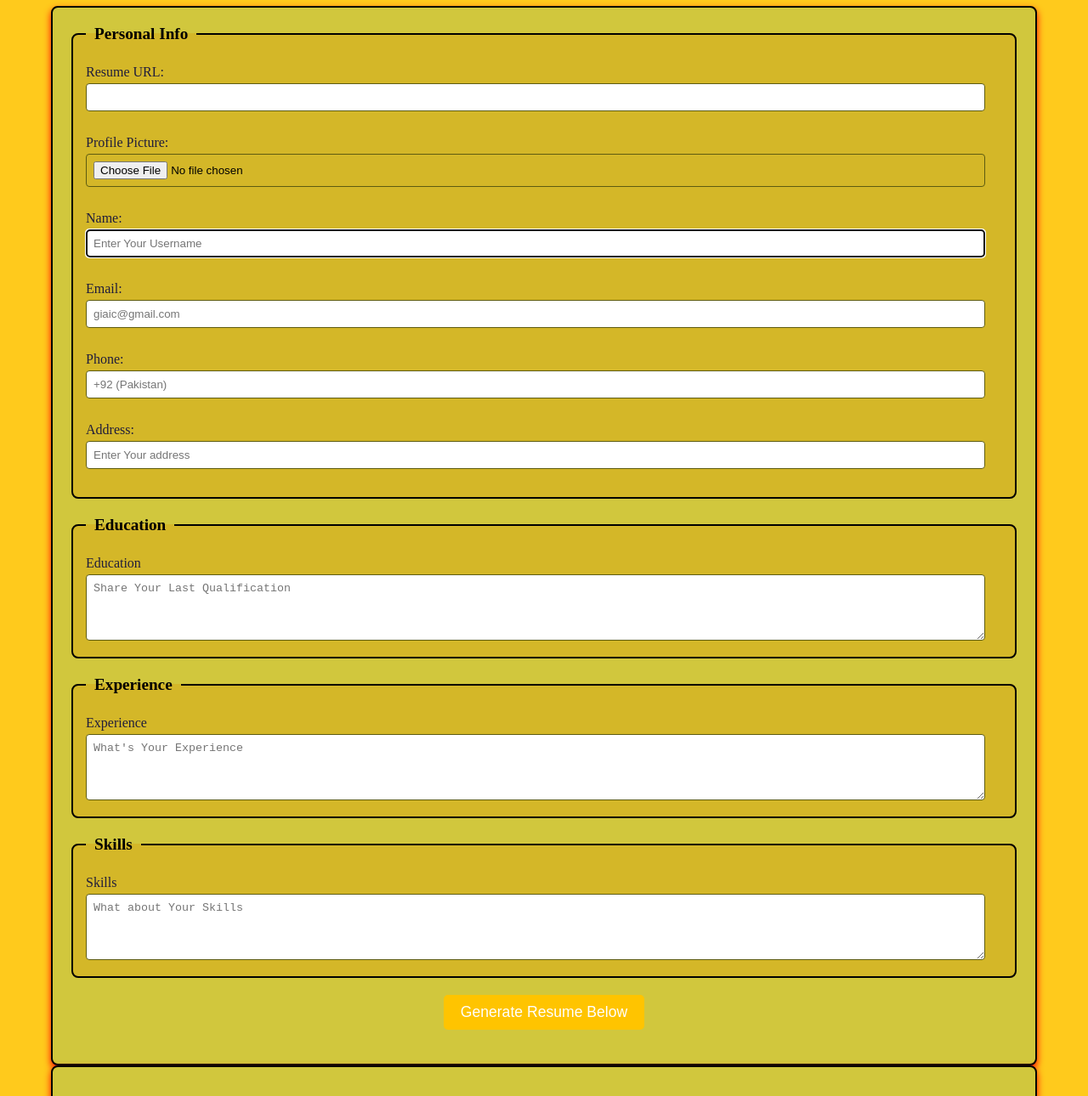
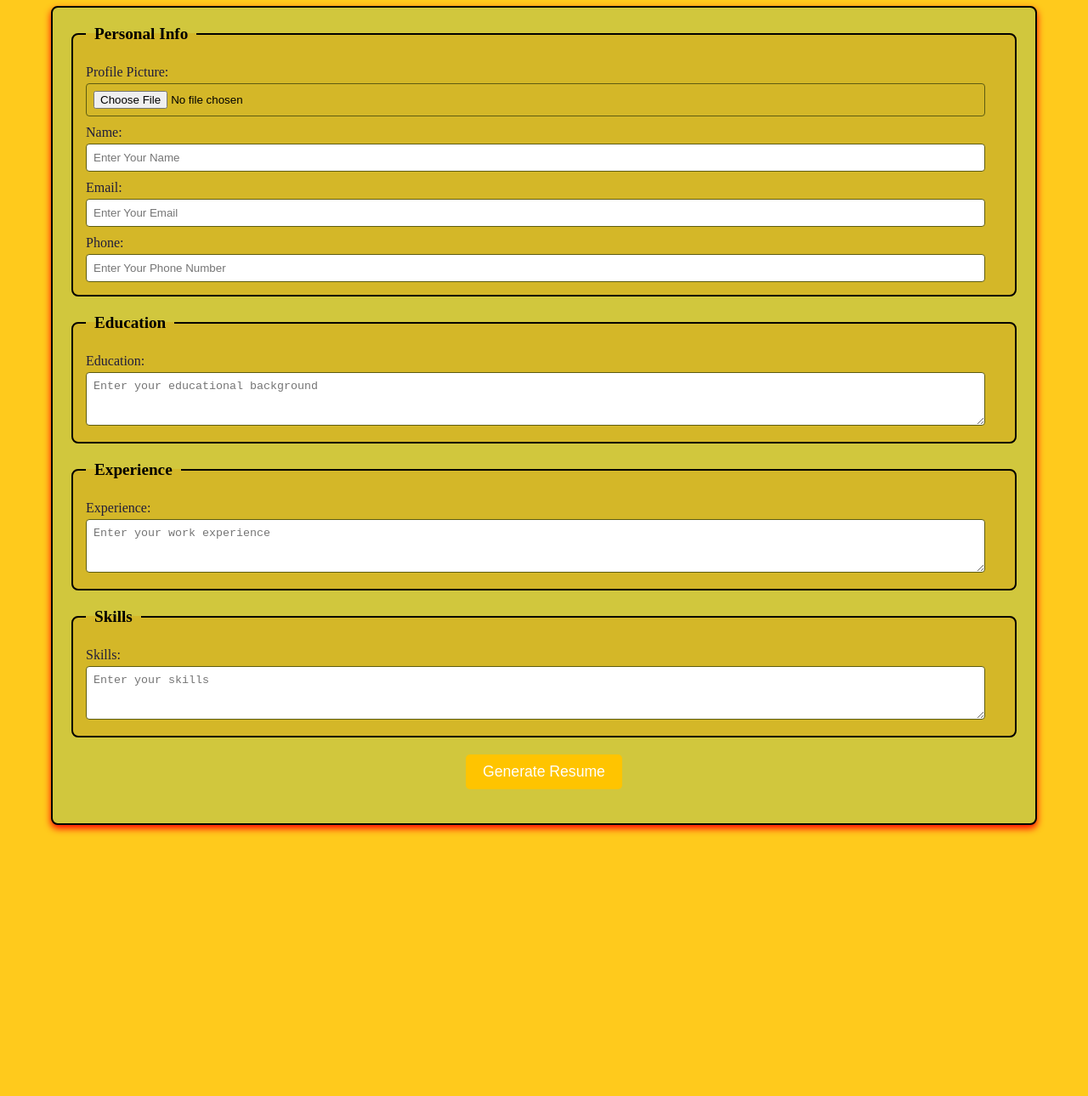
Before and after one commit to hafizsiddiqui1211/hackathon_milestone5_unnique_path-and-shareable-link_by_hafizsiddiqui, a plain HTML site: page index.html in a window 1280 px wide. Shown: the part 73-1363 px from the top of the page at 85% size. After the commit the page ends 1064 px from the top, so only its background shows below. Drawn offline with Linux system fonts and the light colour scheme.

Commit message:
index.html

```diff
--- a/index.html
+++ b/index.html
@@ -1,72 +1,85 @@
 <!DOCTYPE html>
 <html lang="en">
-
 <head>
     <meta charset="UTF-8">
     <meta name="viewport" content="width=device-width, initial-scale=1.0">
-    <title>Resume</title>
+    <title>Interactive Resume Builder</title>
     <link rel="stylesheet" href="style.css">
 </head>
-
 <body>
-    <div>
-        <h1>Editable Resume Builder By Hafiz Siddiqui</h1>
-        <div>
+    <div class="container">
+        <h1>Interactive Resume Builder</h1>
         <form id="resumeform">
-                <div>
             <fieldset>
                 <legend>Personal Info</legend>
-                        <label for="username">Resume URL:</label>
-                        <input type="text" id="username" name="username" required><br><br>
                 <label for="image">Profile Picture:</label>
-                        <input type="file" id="image" name="image" required accept="image/*">
-                        <br><br>
+                <input type="file" id="image" name="image" required>
+
                 <label for="name">Name:</label>
-                        <input type="text" id="name" name="name" required placeholder="Enter Your Username" autofocus>
-                        <br><br>
+                <input type="text" id="name" name="name" required placeholder="Enter Your Name">
+
                 <label for="email">Email:</label>
-                        <input type="email" id="email" name="email" required placeholder="giaic@gmail.com">
-                        <br><br>
-                        <label for="phone">Phone:</label>
-                        <input type="tel" id="phone" name="phone" required placeholder="+92 (Pakistan)">
-                        <br><br>
-                        <label for="address">Address:</label>
-                        <input type="address" id="address" name="address" required placeholder="Enter Your address">
-                        <br><br>
+                <input type="email" id="email" name="email" required placeholder="Enter Your Email">
+
+                <label for="Phone">Phone:</label>
+                <input type="tel" id="Phone" name="Phone" required placeholder="Enter Your Phone Number">
             </fieldset>
-                </div>
-                <div>
+
             <fieldset>
                 <legend>Education</legend>
-                        <label for="education">Education</label>
-                        <textarea name="education" id="education" rows="4" placeholder="Share Your Last Qualification"></textarea>
+                <label for="education">Education:</label>
+                <textarea name="education" id="education" rows="3" placeholder="Enter your educational background"></textarea>
             </fieldset>
-                </div>
-                <div>
+
             <fieldset>
                 <legend>Experience</legend>
-                        <label for="experience">Experience</label>
-                        <textarea name="experience" id="experience" rows="4" placeholder="What's Your Experience"></textarea>
+                <label for="experience">Experience:</label>
+                <textarea name="experience" id="experience" rows="3" placeholder="Enter your work experience"></textarea>
             </fieldset>
-                </div>
-                <div>
+
             <fieldset>
                 <legend>Skills</legend>
-                        <label for="skills">Skills</label>
-                        <textarea name="skills" id="skills" rows="4" placeholder="What about Your Skills"></textarea>
+                <label for="skills">Skills:</label>
+                <textarea name="skills" id="skills" rows="3" placeholder="Enter your skills"></textarea>
             </fieldset>
+
+            <button type="submit">Generate Resume</button>
+        </form>
+
+        <div id="output" style="display:none;">
+            <h2>Generated Resume</h2>
+            <div class="output-section">
+                <img id="profile-picture" src="" alt="Profile Picture">
+                <p id="resume-name"></p>
+                <p id="resume-email"></p>
+                <p id="resume-phone"></p>
             </div>
-                <div>
-                    <button type="submit">Generate Resume Below</button>
+            <div class="output-section">
+                <h3>Education</h3>
+                <p id="resume-education"></p>
             </div>
-            </form>
+            <div class="output-section">
+                <h3>Experience</h3>
+                <p id="resume-experience"></p>
+            </div>
+            <div class="output-section">
+                <h3>Skills</h3>
+                <p id="resume-skills"></p>
+            </div>
+
+            <!-- New buttons for sharing and downloading -->
+            <button id="shareLinkButton">Share Resume Link</button>
+            <button id="downloadPdfButton">Download PDF</button>
+
+            <!-- Display the generated link -->
+            <div id="resumeLink" style="display:none;">
+                <p>Share this link:</p>
+                <a id="generatedLink" href="#" target="_blank"></a>
             </div>
         </div>
-    <div id="resumeOutput">
-        <!-- Resume will be Generated Below -->
     </div>
+
+    <script src="https://cdnjs.cloudflare.com/ajax/libs/html2pdf.js/0.9.2/html2pdf.bundle.min.js"></script>
     <script src="script.js"></script>
-
 </body>
-
 </html>
```
Lines whose indentation alone changed are shown as unchanged.
